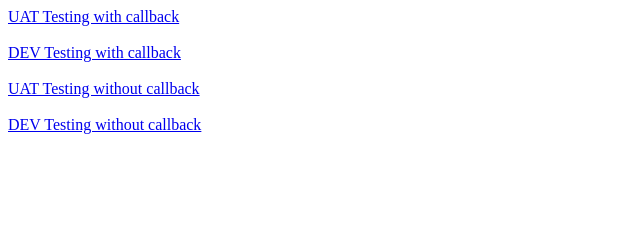
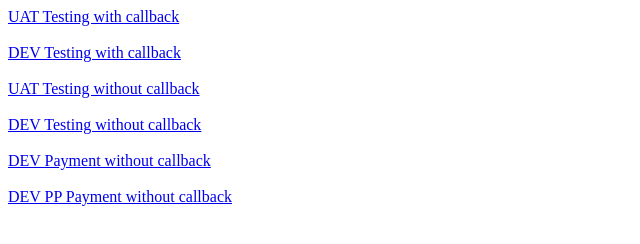
Before and after one commit to jasoncsngico/jasoncsngico.github.io, a plain HTML site: page index.html in a window 1280 px wide. Shown: the whole page, without its empty margins (0-640 px from the left). Drawn offline with Linux system fonts and the light colour scheme.

Commit message:
update links

```diff
--- a/index.html
+++ b/index.html
@@ -16,3 +16,14 @@
 <a
     href="https://ocbc.ng-jason.com/dev?pay_req_obj=https://fps.sim.merchant.hkicl.com.hk/hkab-merchant-testing-server/payment/FC8A3DF3AB4B0C39295C50992896C92C/59A98B913DCE5F0218F1F70DB9CE0B1C">DEV
     Testing without callback</a>
+
+<br>
+<br>
+<a
+    href="https://ocbc.ng-jason.com/payment?pay_req_obj=https://fps.sim.merchant.hkicl.com.hk/hkab-merchant-testing-server/payment/FC8A3DF3AB4B0C39295C50992896C92C/59A98B913DCE5F0218F1F70DB9CE0B1C">DEV
+    Payment without callback</a>
+<br>
+<br>
+<a
+    href="https://ocbc.ng-jason.com/pp/payment?pay_req_obj=https://fps.sim.merchant.hkicl.com.hk/hkab-merchant-testing-server/payment/FC8A3DF3AB4B0C39295C50992896C92C/59A98B913DCE5F0218F1F70DB9CE0B1C">DEV
+    PP Payment without callback</a>
```
